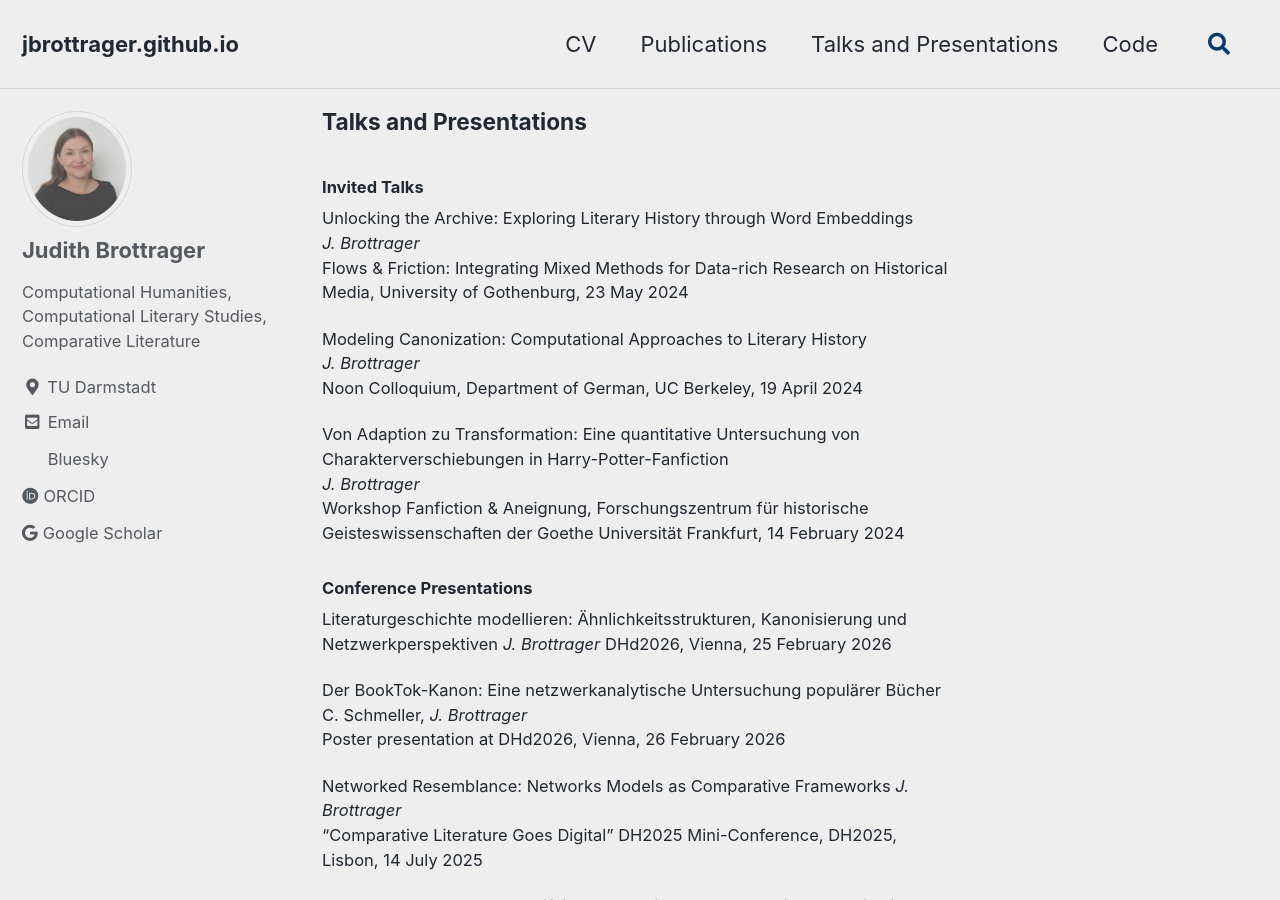
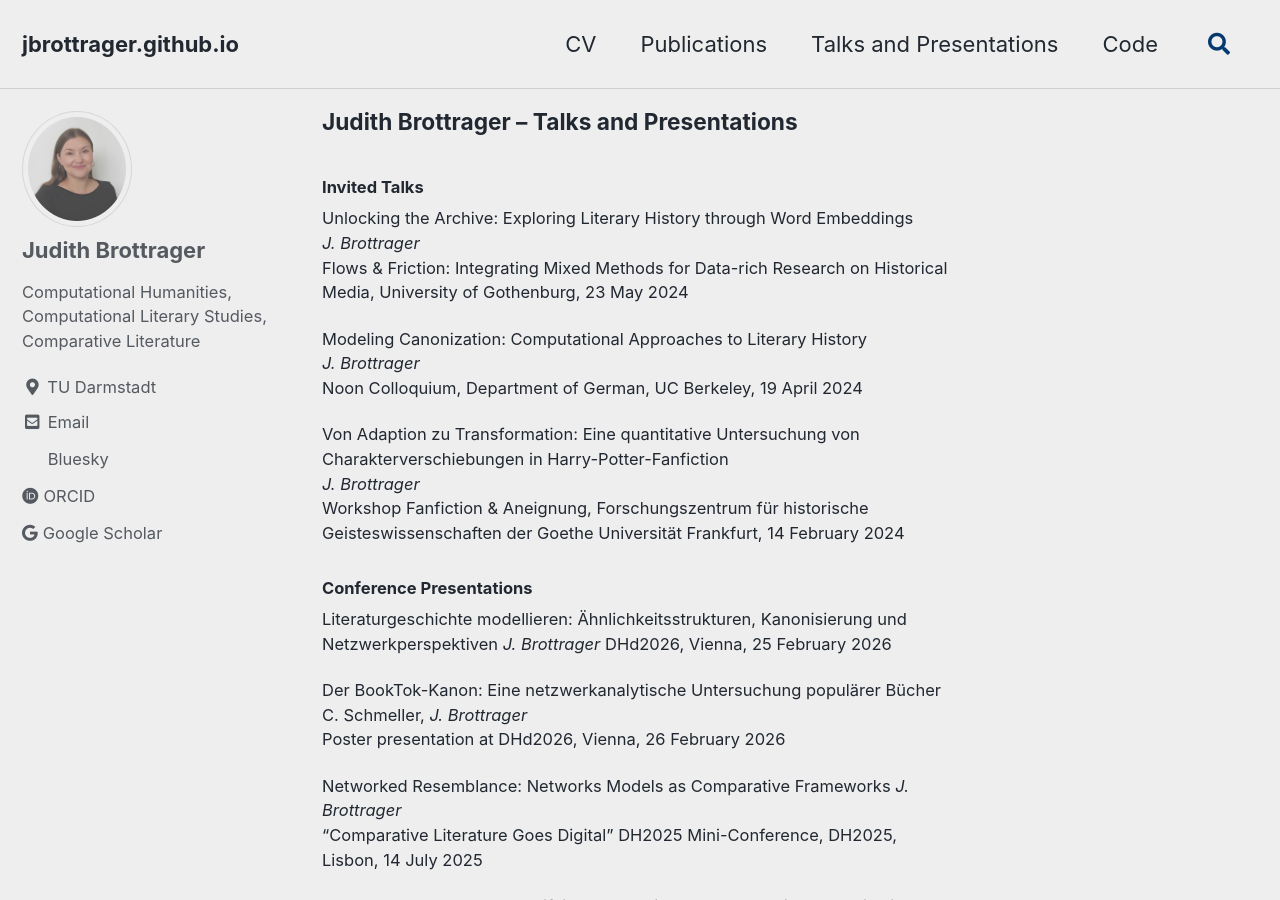
Before and after one commit to jbrottrager/jbrottrager.github.io, a Jekyll site: the page built from _pages/talks.md, in a window 1280 px wide and 900 px high. Built offline with Jekyll 4.4.1, drawn with Linux system fonts in a browser that asks for light colours; cached includes are drawn as plain includes.

Commit message:
changed titles

```diff
--- a/_pages/talks.md
+++ b/_pages/talks.md
@@ -1,6 +1,6 @@
 ---
 layout: single
-title : Talks and Presentations
+title : Judith Brottrager -- Talks and Presentations
 permalink: /talks/
 author_profile: true
 ---
```
Also changed, not shown: _pages/cv.md (+1 -1 lines).
